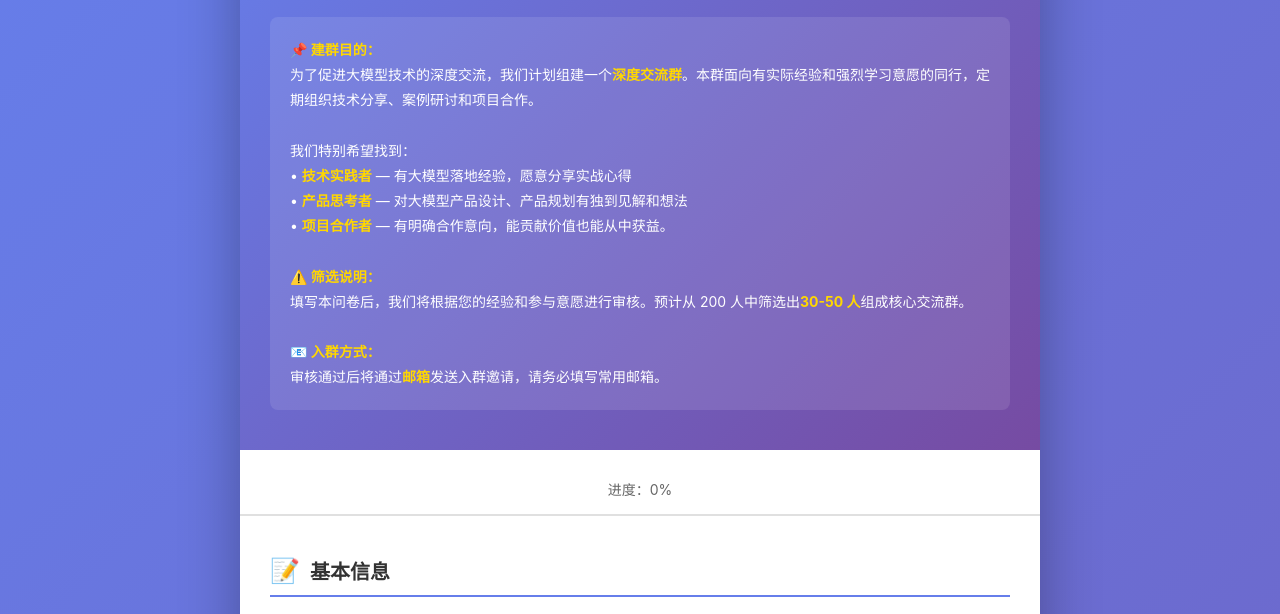
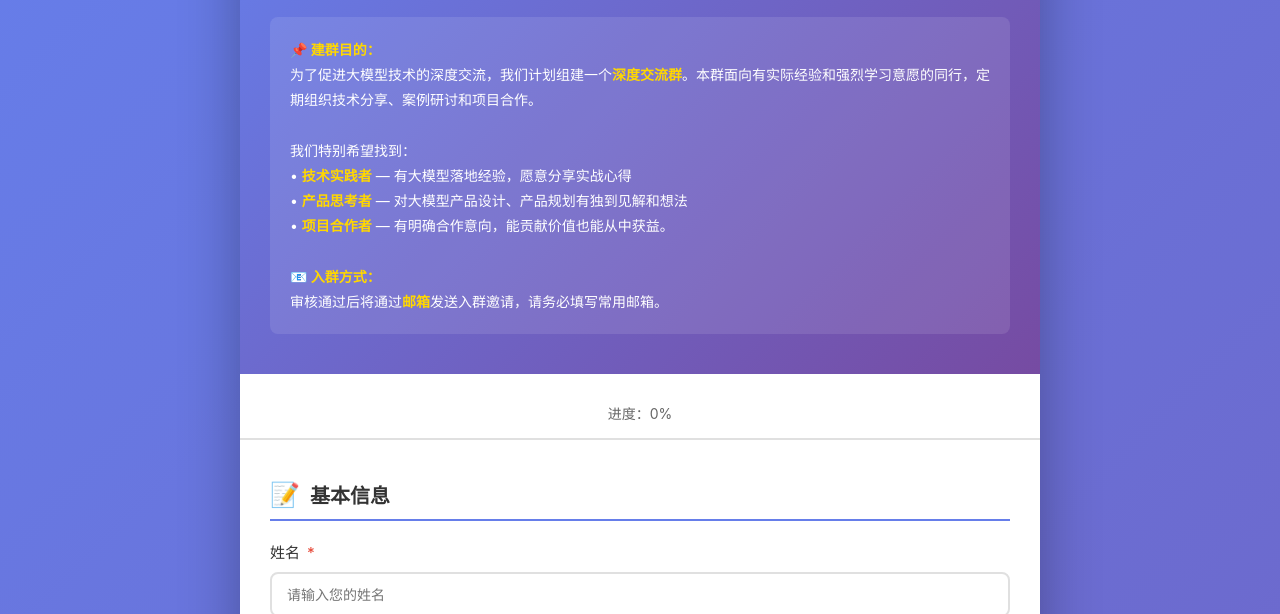
Before and after one commit to ruoan724996/survey-system, a plain HTML site: page deep交流筛选问卷.html in a window 1280 px wide. Shown: the part 137-751 px from the top of the page. Drawn offline with Linux system fonts and the light colour scheme.

Commit message:
删除筛选说明部分

```diff
--- a/deep交流筛选问卷.html
+++ b/deep交流筛选问卷.html
@@ -312,8 +312,6 @@
             <div class="intro">
                 <strong>📌 建群目的：</strong><br>
                 为了促进大模型技术的深度交流，我们计划组建一个<strong>深度交流群</strong>。本群面向有实际经验和强烈学习意愿的同行，定期组织技术分享、案例研讨和项目合作。<br><br>我们特别希望找到：<br>• <strong>技术实践者</strong> — 有大模型落地经验，愿意分享实战心得<br>• <strong>产品思考者</strong> — 对大模型产品设计、产品规划有独到见解和想法<br>• <strong>项目合作者</strong> — 有明确合作意向，能贡献价值也能从中获益。<br><br>
-                <strong>⚠️ 筛选说明：</strong><br>
-                填写本问卷后，我们将根据您的经验和参与意愿进行审核。预计从 200 人中筛选出<strong>30-50 人</strong>组成核心交流群。<br><br>
                 <strong>📧 入群方式：</strong><br>
                 审核通过后将通过<strong>邮箱</strong>发送入群邀请，请务必填写常用邮箱。
             </div>
```
